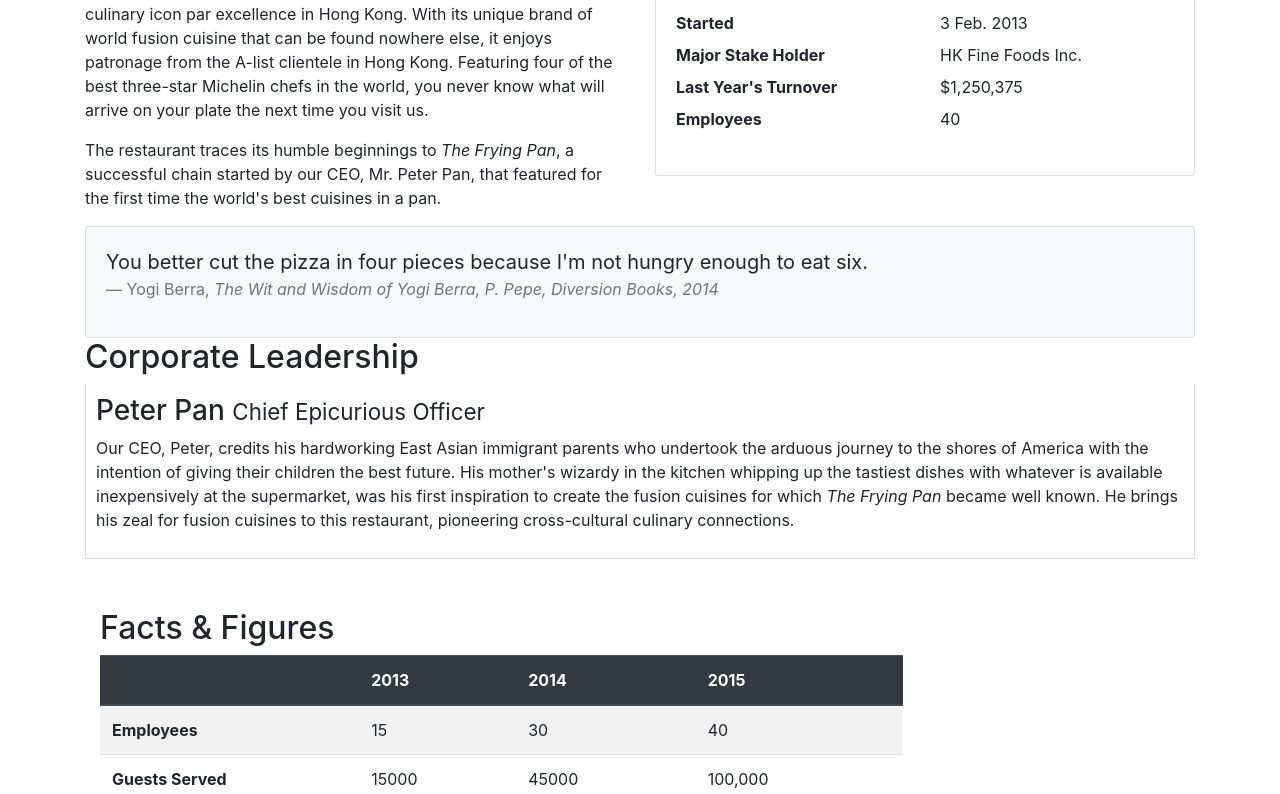
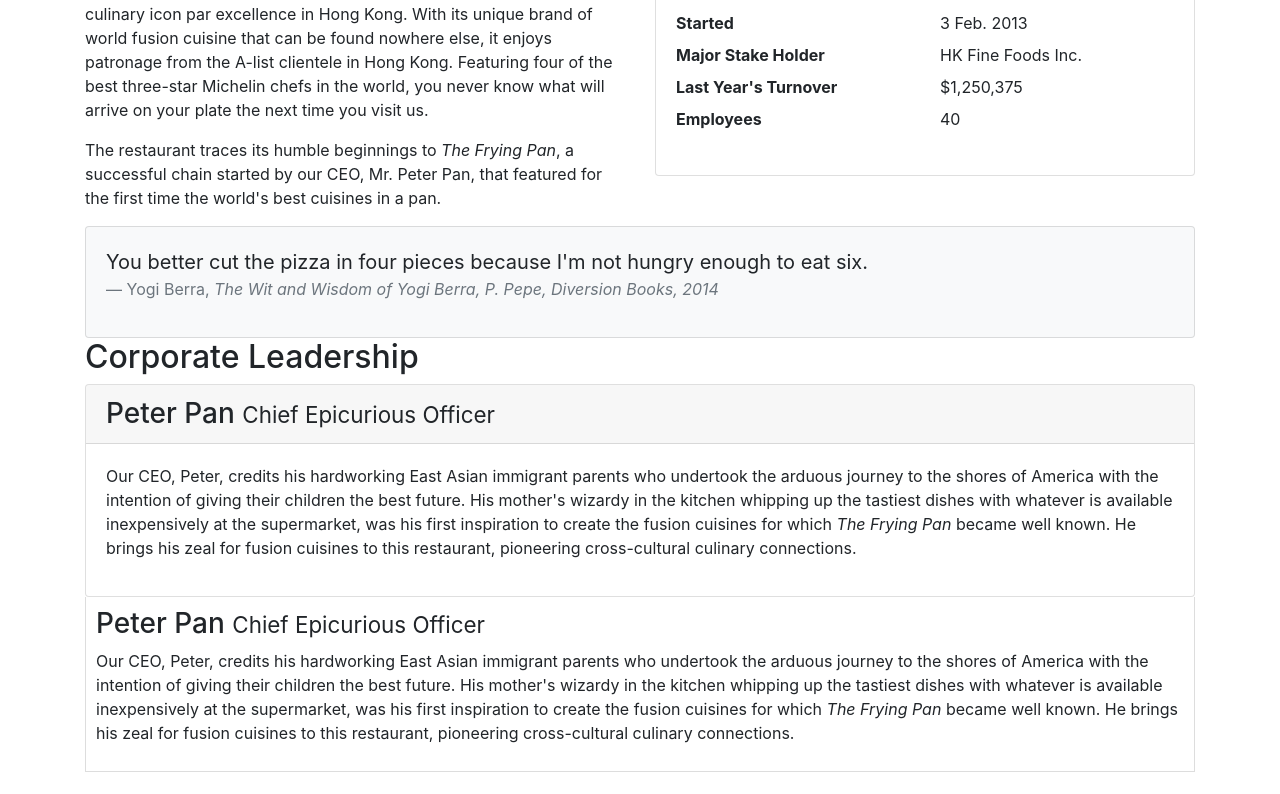
Before and after one commit to EkanshMangal/BootStrap-Learn, a website: page aboutus.html in a window 1280 px wide. Shown: the part 507-1301 px from the top of the page. Drawn offline with nearby package versions, Linux system fonts and the light colour scheme.

Commit message:
accordion changes

```diff
--- a/aboutus.html
+++ b/aboutus.html
@@ -122,7 +122,20 @@
                       data-toggle="tab">Alberto Somayya, Exec. Chef</a>
                   </li>
               </ul>-->
-
+              <div class="card">
+                  <div class="card-header" role="tab" id="peterhead">
+                  <h3 class="mb-0">
+                      <a data-toggle="collapse" data-target="#peter">
+                      Peter Pan <small>Chief Epicurious Officer</small>
+                      </a>
+                  </h3>
+                  </div>
+                  <div class="collapse show" id="peter" data-parent="#accordion">
+                      <div class="card-body">
+                          <p class="d-none d-sm-block">Our CEO, Peter, credits his hardworking East Asian immigrant parents who undertook the arduous journey to the shores of America with the intention of giving their children the best future. His mother's wizardy in the kitchen whipping up the tastiest dishes with whatever is available inexpensively at the supermarket, was his first inspiration to create the fusion cuisines for which <em>The Frying Pan</em> became well known. He brings his zeal for fusion cuisines to this restaurant, pioneering cross-cultural culinary connections.</p>
+                      </div>
+                  </div>
+              </div>
               <div class="tab-content">
 
                 <div role="tabpanel" class="tab-pane fade show active" id="peter">
```
